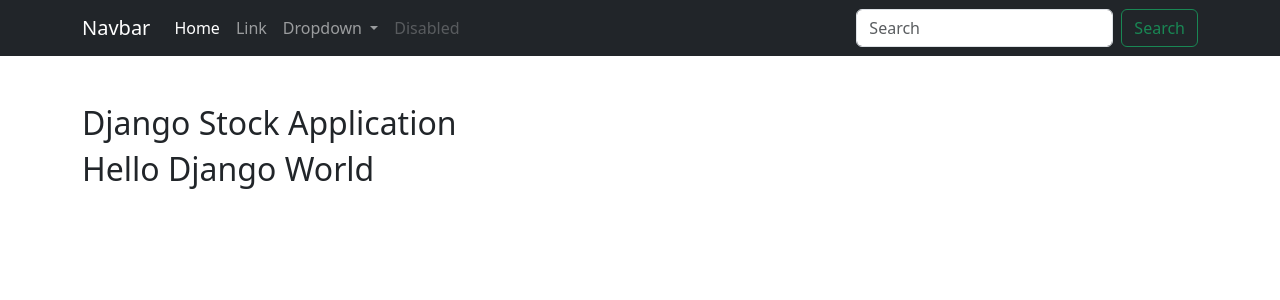
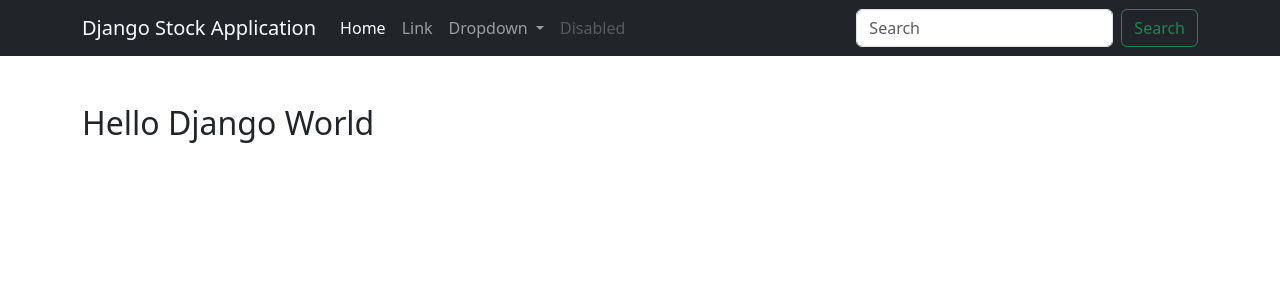
Before and after one commit to FrancisChung/udemy-django-stock, a Django app: page / in a window 1280 px wide. Shown: the top 300 px of the page. Run offline with Django 5.2, Linux system fonts and the light colour scheme.

Commit message:
Removed h2, changed Navbar title

```diff
--- a/quotes/templates/base.html
+++ b/quotes/templates/base.html
@@ -10,7 +10,7 @@
   <body>
     <nav class="navbar navbar-expand-lg navbar-dark bg-dark">
       <div class="container">
-        <a class="navbar-brand" href="#">Navbar</a>
+        <a class="navbar-brand" href="#">Django Stock Application</a>
         <button class="navbar-toggler" type="button" data-bs-toggle="collapse" data-bs-target="#navbarSupportedContent" aria-controls="navbarSupportedContent" aria-expanded="false" aria-label="Toggle navigation">
           <span class="navbar-toggler-icon"></span>
         </button>
@@ -48,7 +48,6 @@
 
 
     <div class="container my-5">
-      <h2>Django Stock Application</h2>
         {% block content %}
         {% endblock %}
     </div>
```
